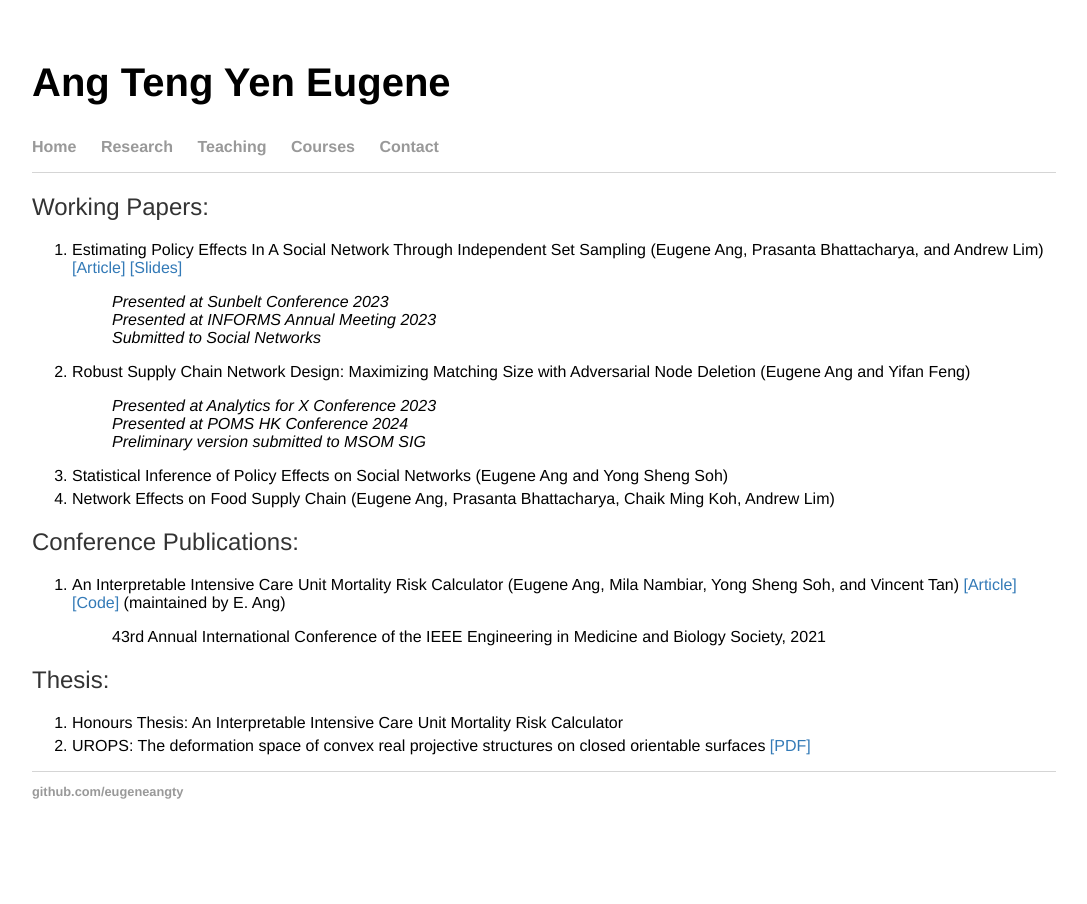
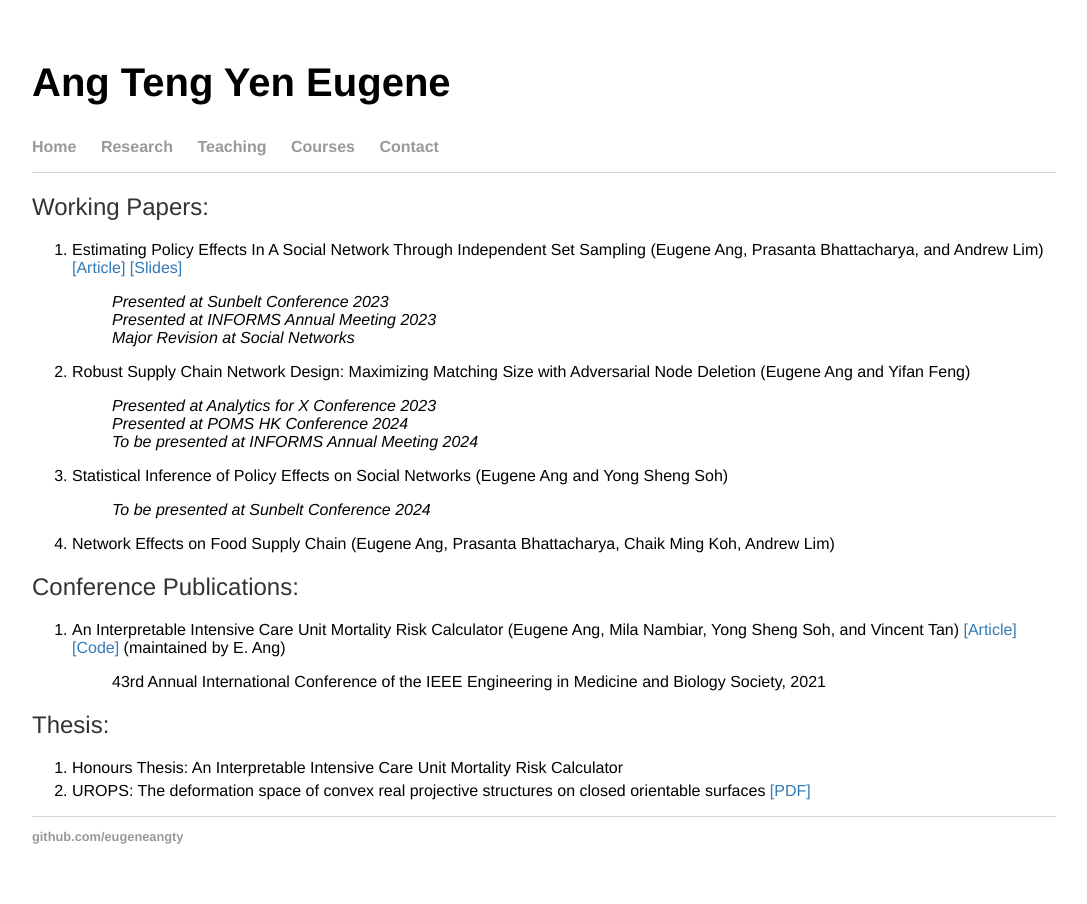
Before and after one commit to eugeneangty/eugeneangty.github.io, a Jekyll site: the page built from research/index.html, in a window 1280 px wide. Shown: the whole page, without its empty margins (96-1183 px from the left). Built offline with Jekyll 4.4.1, drawn with Linux system fonts in a browser that asks for light colours.

Commit message:
Update index.html

```diff
--- a/research/index.html
+++ b/research/index.html
@@ -11,16 +11,19 @@ title: Ang Teng Yen Eugene
     <dl>
         <dd><i>Presented at Sunbelt Conference 2023</i></dd>
         <dd><i>Presented at INFORMS Annual Meeting 2023</i></dd>
-        <dd><i>Submitted to Social Networks</i></dd>
+        <dd><i>Major Revision at Social Networks</i></dd>
     </dl>
     </li>
     <li> Robust Supply Chain Network Design: Maximizing Matching Size with Adversarial Node Deletion (Eugene Ang and Yifan Feng)</li>
     <dl>
         <dd><i>Presented at Analytics for X Conference 2023</i></dd>
         <dd><i>Presented at POMS HK Conference 2024</i></dd>
-        <dd><i>Preliminary version submitted to MSOM SIG</i></dd>
+        <dd><i>To be presented at INFORMS Annual Meeting 2024</i></dd>
     </dl>
     <li> Statistical Inference of Policy Effects on Social Networks (Eugene Ang and Yong Sheng Soh)</li>
+    <dl>
+        <dd><i>To be presented at Sunbelt Conference 2024</i></dd>
+    </dl>
     <li> Network Effects on Food Supply Chain (Eugene Ang, Prasanta Bhattacharya, Chaik Ming Koh, Andrew Lim)</li>
   </ol>
 
```
